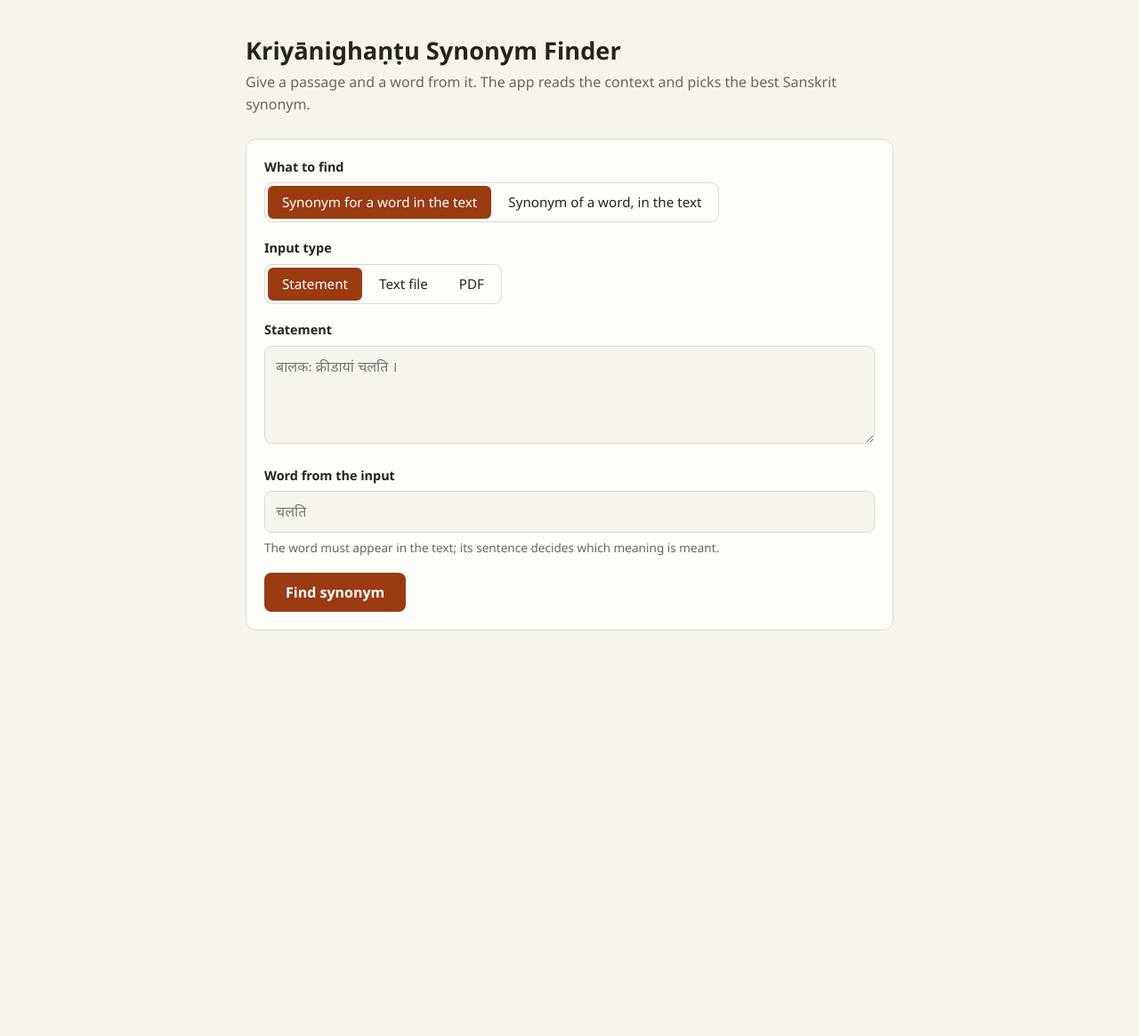
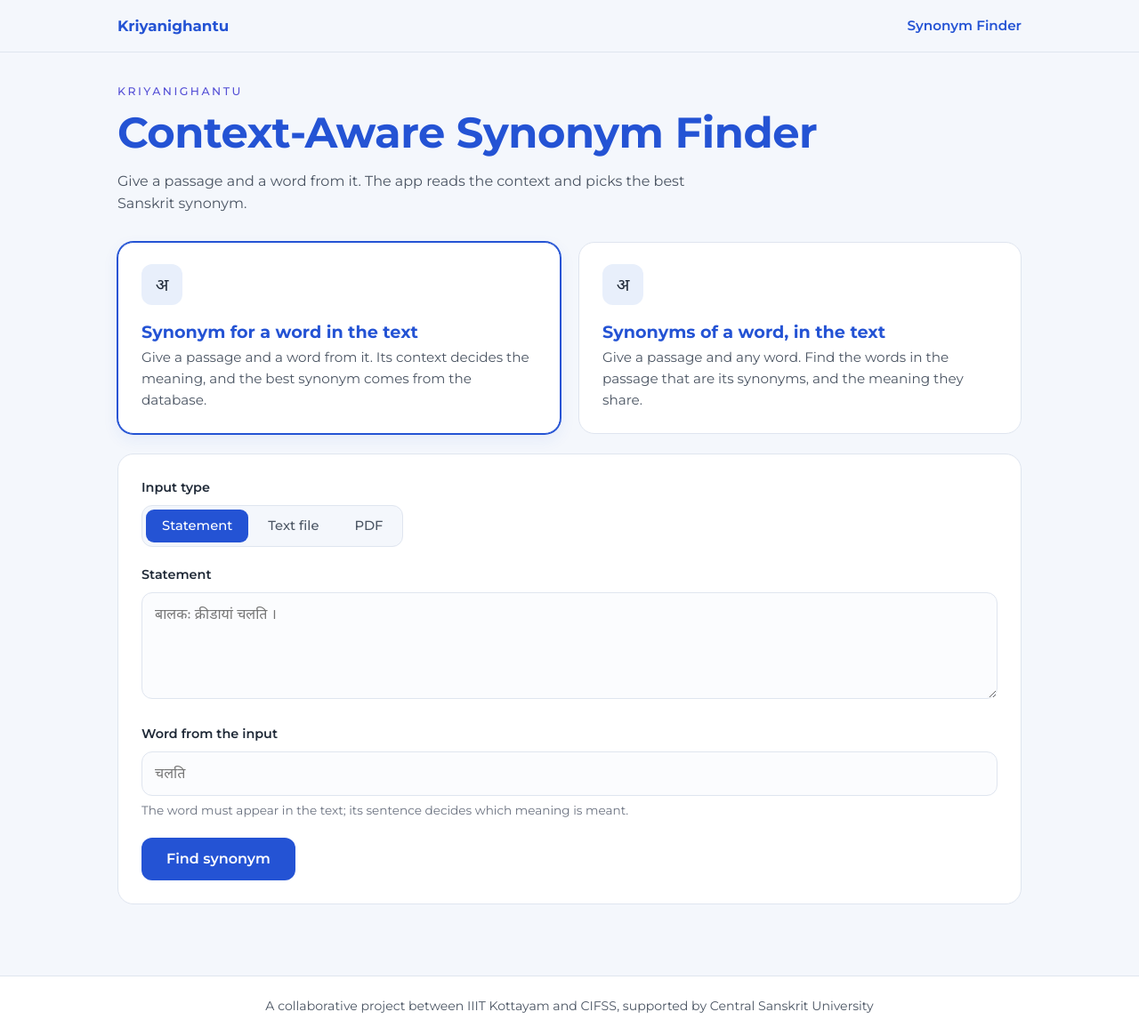
Before and after one commit to AdwaithES1/Kriyanighantu-GraphDB, a Flask app: page / in a window 1280 px wide. Shown: the whole page at 89% size. Before the commit the page ends 709 px from the top, so only its background shows below. Run offline with Flask 3, Linux system fonts and the light colour scheme; parts of the project's set-up code (start-up, migrations or seed data) failed here and were passed over.

Commit message:
Restyle the web app to match the Kriyanighantu site
- Montserrat type, blue headings, pale blue-grey page, white rounded cards
- The two finders are chosen with cards like the site's "Search by ..." cards
- Site header bar and the IIIT Kottayam / CIFSS / Central Sanskrit University footer

Co-Authored-By: Claude Opus 5.5 <noreply@anthropic.com>

```diff
--- a/webapp/templates/index.html
+++ b/webapp/templates/index.html
@@ -3,88 +3,159 @@
 <head>
 <meta charset="utf-8">
 <meta name="viewport" content="width=device-width, initial-scale=1">
-<title>Kriyānighaṇṭu Synonym Finder</title>
+<title>Synonym Finder · Kriyanighantu</title>
+<link rel="preconnect" href="https://fonts.googleapis.com">
+<link rel="preconnect" href="https://fonts.gstatic.com" crossorigin>
+<link href="https://fonts.googleapis.com/css2?family=Montserrat:wght@400;500;600;700&family=Noto+Sans+Devanagari:wght@400;600;700&display=swap" rel="stylesheet">
 <style>
+/* Matches the Kriyanighantu site: Montserrat, blue headings, pale blue-grey page, white rounded cards. */
 :root {
-  color-scheme: light dark;
-  --bg: #f7f4ee; --panel: #fffdf9; --ink: #27231d; --muted: #6d655a; --line: #e0d9cc;
-  --accent: #9a3b12; --accent-ink: #fff; --soft: #f6e8df; --warn-bg: #fdf3d8; --warn-ink: #6f5200;
-}
-@media (prefers-color-scheme: dark) {
-  :root {
-    --bg: #1b1916; --panel: #25221e; --ink: #f0ebe2; --muted: #aaa193; --line: #3b362f;
-    --accent: #ef9a6d; --accent-ink: #2a1408; --soft: #3a2a20; --warn-bg: #3a3018; --warn-ink: #eed08a;
-  }
+  color-scheme: light;
+  --bg: #f4f7fc; --panel: #ffffff; --ink: #1f2937; --text: #4b5563; --muted: #6b7280; --line: #dfe5ef;
+  --accent: #2453d4; --accent-dark: #1b40a8; --accent-ink: #ffffff; --eyebrow: #5550d6;
+  --tile: #e8effb; --soft: #edf2fd; --warn-bg: #fff6df; --warn-ink: #7a5600;
+  --radius: 18px;
+  --font: "Montserrat", "Noto Sans Devanagari", "Nirmala UI", "Segoe UI", system-ui, sans-serif;
 }
 * { box-sizing: border-box; }
 body {
-  margin: 0; background: var(--bg); color: var(--ink);
-  font: 16px/1.55 "Segoe UI", "Nirmala UI", "Noto Sans Devanagari", system-ui, sans-serif;
+  margin: 0; background: var(--bg); color: var(--text); font: 16px/1.6 var(--font);
+  display: flex; flex-direction: column; min-height: 100vh;
 }
-main { max-width: 760px; margin: 0 auto; padding: 40px 16px 64px; }
-h1 { font-size: 1.7rem; margin: 0; line-height: 1.25; }
-.lead { color: var(--muted); margin: 6px 0 26px; }
-.panel { background: var(--panel); border: 1px solid var(--line); border-radius: 12px; padding: 20px; }
-form .panel { display: grid; gap: 18px; }
-fieldset { border: 0; padding: 0; margin: 0; }
-legend, label.field { display: block; font-weight: 600; font-size: .9rem; margin-bottom: 6px; padding: 0; }
-.toggle { display: inline-flex; flex-wrap: wrap; border: 1px solid var(--line); border-radius: 9px; padding: 3px; gap: 3px; }
+a { color: inherit; }
+.wrap { width: 100%; max-width: 1064px; margin: 0 auto; padding: 0 24px; }
+
+/* Header bar */
+.site-header { border-bottom: 1px solid var(--line); }
+.site-header .wrap { display: flex; align-items: center; justify-content: space-between; gap: 16px; min-height: 58px; }
+.brand { color: var(--accent); font-weight: 700; font-size: 1.05rem; text-decoration: none; }
+.site-nav { display: flex; gap: 22px; font-size: .95rem; }
+.site-nav a { color: var(--text); text-decoration: none; }
+.site-nav a[aria-current] { color: var(--accent); font-weight: 600; }
+
+/* Page */
+main { flex: 1; padding: 34px 0 56px; }
+.eyebrow { color: var(--eyebrow); font-size: .78rem; font-weight: 500; letter-spacing: .2em; text-transform: uppercase; margin: 0 0 10px; }
+h1 { color: var(--accent); font-size: clamp(2rem, 5vw, 3rem); font-weight: 700; line-height: 1.12; margin: 0; letter-spacing: -.01em; }
+.lead { color: var(--text); max-width: 640px; margin: 14px 0 30px; }
+
+/* The two finders, chosen like the site's "Search by ..." cards */
+.finders { display: grid; grid-template-columns: repeat(auto-fit, minmax(260px, 1fr)); gap: 20px; border: 0; padding: 0; margin: 0 0 22px; }
+.finders legend { position: absolute; width: 1px; height: 1px; overflow: hidden; clip: rect(0 0 0 0); }
+.finder input { position: absolute; opacity: 0; pointer-events: none; }
+.finder label {
+  display: block; height: 100%; background: var(--panel); border: 1px solid var(--line); border-radius: var(--radius);
+  padding: 24px 26px; cursor: pointer; transition: border-color .15s, box-shadow .15s;
+}
+.finder label:hover { border-color: #b9c8ea; }
+.finder input:checked + label { border-color: var(--accent); box-shadow: 0 0 0 1px var(--accent), 0 6px 18px rgba(36, 83, 212, .08); }
+.finder input:focus-visible + label { outline: 3px solid rgba(36, 83, 212, .35); outline-offset: 2px; }
+.tile {
+  display: inline-grid; place-items: center; width: 46px; height: 46px; border-radius: 12px;
+  background: var(--tile); color: var(--ink); font-size: 1.2rem; margin-bottom: 18px;
+}
+.finder-title { display: block; color: var(--accent); font-size: 1.2rem; font-weight: 700; line-height: 1.3; }
+.finder-text { display: block; color: var(--text); font-size: .95rem; margin-top: 4px; }
+
+/* Input panel */
+.panel { background: var(--panel); border: 1px solid var(--line); border-radius: var(--radius); padding: 26px; }
+form .panel { display: grid; gap: 20px; }
+fieldset { border: 0; padding: 0; margin: 0; min-width: 0; }
+legend, label.field { display: block; color: var(--ink); font-weight: 600; font-size: .9rem; margin-bottom: 8px; padding: 0; }
+.toggle { display: inline-flex; flex-wrap: wrap; background: var(--bg); border: 1px solid var(--line); border-radius: 12px; padding: 4px; gap: 4px; }
 .toggle input { position: absolute; opacity: 0; pointer-events: none; }
-.toggle label { padding: 7px 16px; border-radius: 6px; cursor: pointer; font-size: .95rem; }
+.toggle label { padding: 7px 18px; border-radius: 9px; cursor: pointer; font-size: .92rem; font-weight: 500; color: var(--text); }
 .toggle input:checked + label { background: var(--accent); color: var(--accent-ink); }
-.toggle input:focus-visible + label { outline: 2px solid var(--accent); outline-offset: 2px; }
+.toggle input:focus-visible + label { outline: 3px solid rgba(36, 83, 212, .35); outline-offset: 2px; }
 textarea, input[type=text], input[type=file] {
-  width: 100%; font: inherit; color: inherit; background: var(--bg);
-  border: 1px solid var(--line); border-radius: 8px; padding: 10px 12px;
+  width: 100%; font: inherit; color: var(--ink); background: #fbfcfe;
+  border: 1px solid var(--line); border-radius: 12px; padding: 11px 14px;
 }
-textarea { min-height: 110px; resize: vertical; }
+textarea:focus, input[type=text]:focus { outline: none; border-color: var(--accent); box-shadow: 0 0 0 3px rgba(36, 83, 212, .15); }
+textarea { min-height: 120px; resize: vertical; }
 [hidden] { display: none !important; }
 button.go {
   justify-self: start; background: var(--accent); color: var(--accent-ink); border: 0;
-  border-radius: 8px; padding: 10px 24px; font: inherit; font-weight: 600; cursor: pointer;
+  border-radius: 12px; padding: 11px 28px; font: inherit; font-weight: 600; cursor: pointer;
 }
+button.go:hover { background: var(--accent-dark); }
 button.go:disabled { opacity: .6; cursor: progress; }
-#results { margin-top: 22px; display: grid; gap: 16px; }
+.hint { color: var(--muted); font-size: .85rem; margin: 6px 0 0; }
+
+/* Results */
+#results { margin-top: 24px; display: grid; gap: 18px; }
+#results .panel { padding: 24px 26px; }
 .sentence { color: var(--muted); font-size: .92rem; margin: 0 0 12px; }
-.tag { font-size: .8rem; font-weight: 600; letter-spacing: .02em; color: var(--muted); margin: 0; }
-.best { font-size: 2.3rem; font-weight: 700; color: var(--accent); margin: 2px 0 4px; line-height: 1.25; overflow-wrap: anywhere; }
-.forms { color: var(--muted); font-size: .92rem; margin: 0 0 10px; }
-.meaning { margin: 12px 0 0; }
+mark { background: var(--tile); color: var(--accent); border-radius: 5px; padding: 0 4px; font-weight: 600; }
+.tag { font-size: .75rem; font-weight: 600; letter-spacing: .12em; text-transform: uppercase; color: var(--eyebrow); margin: 0; }
+.best { font-size: 2.4rem; font-weight: 700; color: var(--accent); margin: 4px 0; line-height: 1.3; overflow-wrap: anywhere; }
+.forms, .headword { color: var(--muted); font-size: .92rem; margin: 0 0 8px; }
+.meaning { color: var(--ink); margin: 12px 0 0; }
 .gloss { color: var(--muted); font-size: .92rem; margin: 3px 0 0; }
-.note { margin: 14px 0 0; padding: 9px 12px; border-radius: 8px; background: var(--soft); font-size: .92rem; }
+.note { margin: 16px 0 0; padding: 10px 14px; border-radius: 12px; background: var(--soft); color: var(--ink); font-size: .92rem; }
 .note.guess { background: var(--warn-bg); color: var(--warn-ink); }
-.chips { display: flex; flex-wrap: wrap; gap: 6px; margin-top: 6px; }
-.chip { border: 1px solid var(--line); border-radius: 99px; padding: 3px 12px; font-size: .95rem; background: none; color: inherit; font-family: inherit; }
+.chips { display: flex; flex-wrap: wrap; gap: 8px; margin-top: 8px; }
+.chip { border: 1px solid var(--line); border-radius: 99px; padding: 4px 14px; font-size: .95rem; background: var(--bg); color: var(--ink); font-family: inherit; }
 button.chip { cursor: pointer; }
-button.chip:hover { border-color: var(--accent); }
-.section { margin-top: 16px; }
-details { margin-top: 14px; border-top: 1px solid var(--line); padding-top: 10px; }
-summary { cursor: pointer; font-size: .92rem; font-weight: 600; }
+button.chip:hover { border-color: var(--accent); color: var(--accent); }
+.section { margin-top: 18px; }
+details { margin-top: 16px; border-top: 1px solid var(--line); padding-top: 12px; }
+summary { cursor: pointer; font-size: .92rem; font-weight: 600; color: var(--ink); }
 .other { margin-top: 10px; font-size: .92rem; }
-.problem h2 { margin: 0 0 6px; font-size: 1.2rem; }
+.other strong { color: var(--ink); }
+.problem h2 { color: var(--accent); margin: 0 0 6px; font-size: 1.2rem; }
 .problem p { margin: 0; }
-.summary { color: var(--muted); font-size: .92rem; margin: 0; }
-.hint { color: var(--muted); font-size: .85rem; margin: 6px 0 0; }
-.toggle { flex-wrap: wrap; }
-mark { background: var(--soft); color: inherit; border-radius: 4px; padding: 0 3px; font-weight: 600; }
-.headword { color: var(--muted); font-size: .92rem; margin: 0 0 6px; }
+.summary { color: var(--text); font-size: .95rem; margin: 0; }
+
+/* Footer */
+.site-footer { background: #ffffff; border-top: 1px solid var(--line); }
+.site-footer p { margin: 0; padding: 22px 0; text-align: center; color: var(--text); font-size: .88rem; }
+
+@media (max-width: 640px) {
+  .wrap { padding: 0 16px; }
+  .panel, #results .panel { padding: 20px; }
+  .best { font-size: 2rem; }
+}
 </style>
 </head>
 <body>
+<header class="site-header">
+  <div class="wrap">
+    <a class="brand" href="/">Kriyanighantu</a>
+    <nav class="site-nav" aria-label="Main">
+      <a href="/" aria-current="page">Synonym Finder</a>
+    </nav>
+  </div>
+</header>
+
 <main>
-  <h1>Kriyānighaṇṭu Synonym Finder</h1>
+  <div class="wrap">
+    <p class="eyebrow">Kriyanighantu</p>
+    <h1>Context-Aware Synonym Finder</h1>
     <p class="lead" id="lead"></p>
 
     <form id="form">
-    <div class="panel">
-      <fieldset>
-        <legend>What to find</legend>
-        <div class="toggle">
-          <input type="radio" name="task" id="t-in-context" value="in_context" checked><label for="t-in-context">Synonym for a word in the text</label>
-          <input type="radio" name="task" id="t-in-text" value="in_text"><label for="t-in-text">Synonym of a word, in the text</label>
+      <fieldset class="finders">
+        <legend>Finder</legend>
+        <div class="finder">
+          <input type="radio" name="task" id="t-in-context" value="in_context" checked>
+          <label for="t-in-context">
+            <span class="tile" aria-hidden="true">अ</span>
+            <span class="finder-title">Synonym for a word in the text</span>
+            <span class="finder-text">Give a passage and a word from it. Its context decides the meaning, and the best synonym comes from the database.</span>
+          </label>
+        </div>
+        <div class="finder">
+          <input type="radio" name="task" id="t-in-text" value="in_text">
+          <label for="t-in-text">
+            <span class="tile" aria-hidden="true">अ</span>
+            <span class="finder-title">Synonyms of a word, in the text</span>
+            <span class="finder-text">Give a passage and any word. Find the words in the passage that are its synonyms, and the meaning they share.</span>
+          </label>
         </div>
       </fieldset>
 
+      <div class="panel">
         <fieldset>
           <legend>Input type</legend>
           <div class="toggle">
@@ -113,7 +184,14 @@ mark { background: var(--soft); color: inherit; border-radius: 4px; padding: 0 3
     </form>
 
     <div id="results" aria-live="polite"></div>
+  </div>
 </main>
+
+<footer class="site-footer">
+  <div class="wrap">
+    <p>A collaborative project between IIIT Kottayam and CIFSS, supported by Central Sanskrit University</p>
+  </div>
+</footer>
 
 <script>
 const form = document.getElementById('form');
```
Lines whose indentation alone changed are shown as unchanged.
